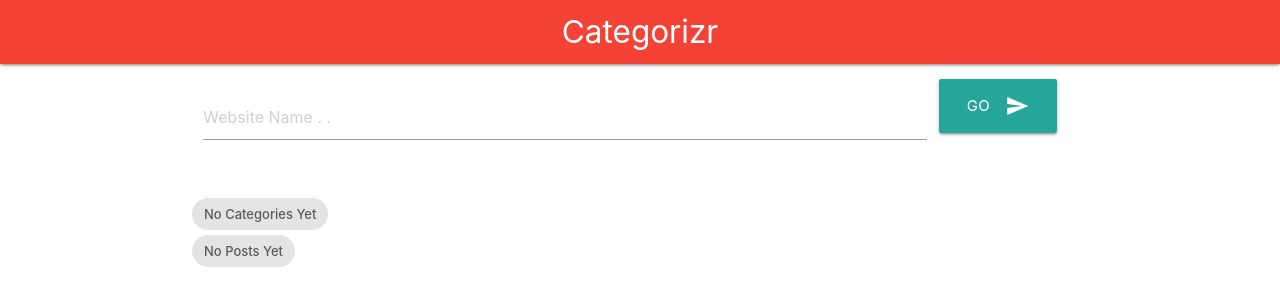
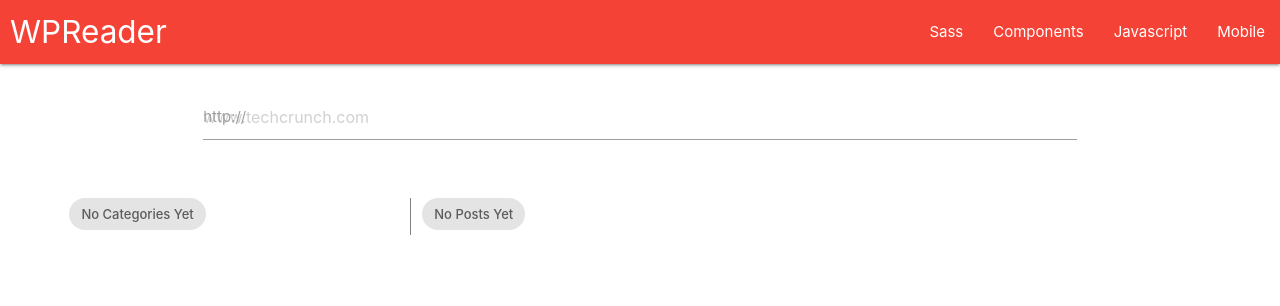
Before and after one commit to iamshouvikmitra/categorizr, a React (Create React App) app: page / in a window 1280 px wide. Shown: the top 306 px of the page. Built offline with nearby package versions, Linux system fonts and the light colour scheme.

Commit message:
UI Enchancments

```diff
--- a/package.json
+++ b/package.json
@@ -5,6 +5,8 @@
   "homepage": "http://naseemali925.github.io/categorizr",
   "dependencies": {
     "axios": "^0.18.0",
+    "jquery": "^3.3.1",
+    "materialize-css": "^1.0.0-rc.2",
     "react": "^16.6.3",
     "react-dom": "^16.6.3",
     "react-router-dom": "^4.3.1",
--- a/public/index.html
+++ b/public/index.html
@@ -21,7 +21,7 @@
       Learn how to configure a non-root public URL by running `npm run build`.
     -->
   <!-- Compiled and minified CSS -->
-  <link rel="stylesheet" href="https://cdnjs.cloudflare.com/ajax/libs/materialize/1.0.0/css/materialize.min.css">
+  <!-- <link rel="stylesheet" href="https://cdnjs.cloudflare.com/ajax/libs/materialize/1.0.0/css/materialize.min.css"> -->
   <link href="https://fonts.googleapis.com/icon?family=Material+Icons" rel="stylesheet">
   <title>Categorizr</title>
 </head>
--- /dev/null
+++ b/src/App.css
@@ -0,0 +1,18 @@
+.progress{
+    padding-top: 0px !important ;
+    margin-top: 0px !important;
+}
+@media screen and (min-width: 992px){
+    .bar{
+        border-left: 1px gray solid;
+    }
+    .align-middle{
+        margin-right: 50px;
+    }
+}
+
+@media screen and (max-width: 600px){
+    .align-middle{
+        text-align: center;
+    }
+}
--- a/src/App.js
+++ b/src/App.js
@@ -1,6 +1,10 @@
 import React, { Component } from 'react'
 import Categories from './Categories'
 import axios from 'axios'
+import 'materialize-css/dist/css/materialize.min.css';
+import './App.css'
+
+import Header from './Header'
 
 class App extends Component {
   state = {
@@ -19,19 +23,19 @@ class App extends Component {
   handleClick = (id) => {
     console.log('Clicked ' + id);
     this.setState({
-      loading:true
+      loading: true
     })
     axios.get("https://" + this.state.website + "/wp-json/wp/v2/posts?per_page=20&categories=" + id)
       .then((response) => {
         this.setState({
           posts: response.data,
-          loading:false
+          loading: false
         })
       })
       .catch(function (error) {
         console.log(error)
         this.setState({
-          loading:false
+          loading: false
         })
       });
   }
@@ -46,7 +50,7 @@ class App extends Component {
         this.setState({
           items: response.data,
           loading: false,
-          posts:null
+          posts: null
         })
       })
       .catch(function (error) {
@@ -81,34 +85,36 @@ class App extends Component {
       );
     return (
       <div className="App">
-        <nav>
-          <div className="nav-wrapper red darken 3">
-            <a href="\home" className="brand-logo center">Categorizr</a>
-          </div>
-        </nav>
+        <Header />
         <div className="section">
           <div className="container">
             <form action="" onSubmit={this.handleSubmit}>
               <div className="row">
-                <div className="input-field col s10">
-                  <input type="text" className="active flow-text" id="website" placeholder="Website Name . ." onChange={this.handleChange} />
+                <div className="input-field col s12">
+                  <input type="text" className="validate" id="website" placeholder="www.techcrunch.com" onChange={this.handleChange} />
+                  <label htmlFor="website">http://</label>
                 </div>
-                <button className="btn waves-effect waves-light btn-large" type="submit" name="action">Go <i class="material-icons right">send</i></button>
-              </div>
-            </form>
-          </div>
-        </div>
-
                 {
                   this.state.loading ?
                     <div className="progress">
                       <div className="indeterminate"></div>
                     </div> : null
                 }
-
+              </div>
+            </form>
+          </div>
+        </div>
+        <div>
+          <div className="align-middle">
+            <div className="row">
+              <div className="col m4 s12">
                 <Categories items={this.state.items} handleClick={this.handleClick} />
-        <div className="container">
+              </div>
+              <div className="col m8 s12 bar">
                 {data}
+              </div>
+            </div>
+          </div>
         </div>
       </div>
     );
--- /dev/null
+++ b/src/Header.js
@@ -0,0 +1,54 @@
+import React, { Component } from 'react';
+import M from "materialize-css/dist/js/materialize.min.js";
+
+class Header extends Component {
+
+    componentDidMount() {
+        var elem = document.querySelector(".sidenav");
+        var instance = M.Sidenav.init(elem, {
+            edge: "left",
+            inDuration: 250
+        });
+    }
+    render() {
+        let customStyle = {
+            paddingRight: '10px',
+            paddingLeft: '10px',
+        }
+        return (
+            <nav>
+                <div className="nav-wrapper red darken">
+                    <a href="#" className="brand-logo" style={customStyle}>
+                         WPReader
+                    </a>
+                    <a href="#" data-target="mobile-demo" className="sidenav-trigger"><i className="material-icons">menu</i></a>
+                    <ul className="right hide-on-med-and-down">
+                        <li><a href="sass.html">Sass</a></li>
+                        <li><a href="badges.html">Components</a></li>
+                        <li><a href="collapsible.html">Javascript</a></li>
+                        <li><a href="mobile.html">Mobile</a></li>
+                    </ul>
+                </div>
+                <ul className="sidenav" id="mobile-demo">
+                    <li><a href="sass.html">Sass</a></li>
+                    <li><a href="badges.html">Components</a></li>
+                    <li><a href="collapsible.html">Javascript</a></li>
+                    <li><a href="mobile.html">Mobile</a></li>
+                </ul>
+            </nav>
+
+        );
+    }
+}
+
+export default Header;
+
+{/* <nav>
+                <div className="nav-wrapper red darken">
+                    <a href="#" className="brand-logo">Categorizr</a>
+                    <ul id="nav-mobile" class="right hide-on-med-and-down">
+                        <li><a href="sass.html">About</a></li>
+                        <li><a href="badges.html">Terms & Conditions</a></li>
+                    </ul>
+                </div>
+            </nav> */}
```
Also changed, not shown: 1 other file (tests, documents, lock files or other folders). Lines whose indentation alone changed are shown as unchanged.
